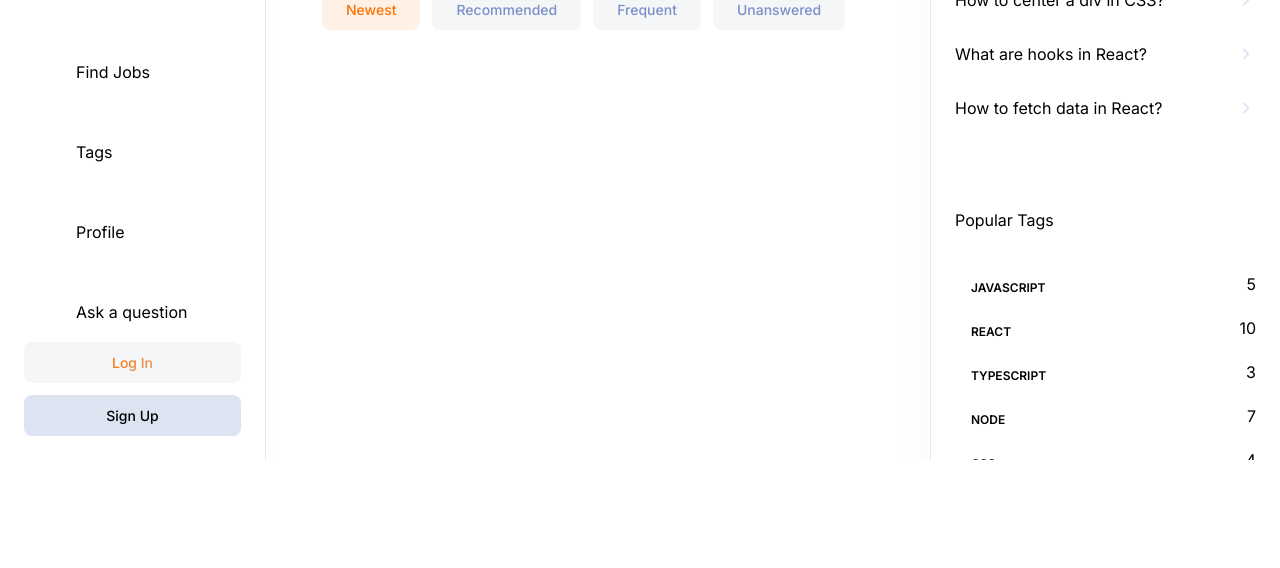
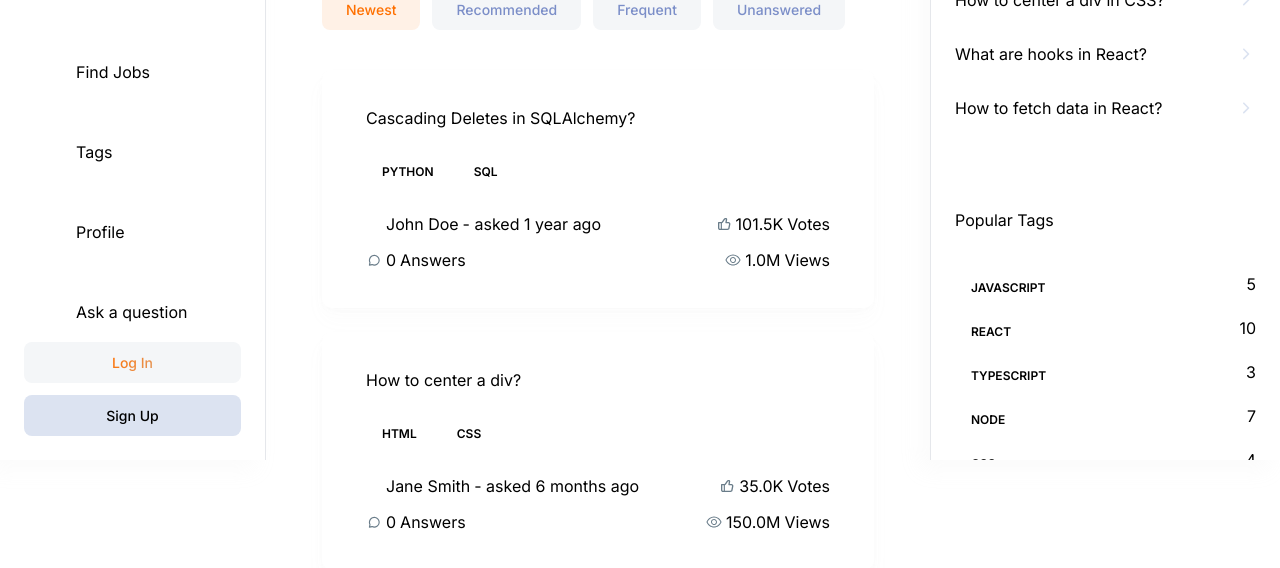
Before and after one commit to Chandra-359/dev_overflow, a Next.js app: page / in a window 1280 px wide. Shown: the part 340-908 px from the top of the page. Before the commit the page ends 800 px from the top, so only its background shows below. Built offline with nearby package versions, Linux system fonts and the light colour scheme; no server answers.

Commit message:
Add question cards and filters to home page

```diff
--- a/app/(root)/(home)/page.tsx
+++ b/app/(root)/(home)/page.tsx
@@ -4,6 +4,39 @@ import LocalSearch from "@/components/shared/search/LocalSearch";
 import Filter from "@/components/Filter";
 import { HomePageFilters } from "@/constants/filters";
 import HomeFilters from "@/components/home/HomeFilters";
+import QuestionCard from "@/components/shared/card/QuestionCard";
+import NoResult from "@/components/shared/NoResult";
+
+const questions = [
+  {
+    _id: "1",
+    title: "Cascading Deletes in SQLAlchemy?",
+    tags: [
+      { _id: "1", name: "python" },
+      { _id: "2", name: "sql" },
+    ],
+    author: { _id: "1", name: "John Doe", picture: "john.jpg" },
+    upvotes: 101506,
+    views: 1000007,
+    answers: [],
+    createdAt: new Date("2022-12-01T12:00:00.000Z"),
+  },
+  {
+    _id: "2",
+    title: "How to center a div?",
+    tags: [
+      { _id: "3", name: "html" },
+      { _id: "4", name: "css" },
+    ],
+    author: { _id: "2", name: "Jane Smith", picture: "jane.jpg" },
+    upvotes: 35001,
+    views: 150000002,
+    answers: [],
+    createdAt: new Date("2023-09-02T10:30:00.000Z"),
+  },
+];
+
+
 
 export default function Home() {
   return (
@@ -35,7 +68,32 @@ export default function Home() {
         />
       </div>
 
-      <HomeFilters/>
+      <HomeFilters />
+
+      <div className="mt-10 flex w-full flex-col gap-6">
+        {questions.length > 0 ? (
+          questions.map((question) => (
+            <QuestionCard
+              key={question._id}
+              _id={question._id}
+              title={question.title}
+              tags={question.tags}
+              author={question.author}
+              answers={question.answers}
+              upvotes={question.upvotes}
+              views={question.views}
+              createdAt={question.createdAt}
+            />
+          ))
+        ) : (
+          <NoResult
+            title="There's no question to show"
+            description="Be the first to break the silence! 🚀 Ask a Question and kickstart the discussion. our query could be the next big thing others learn from. Get involved! 💡"
+            link="/ask-question"
+            linkTitle="Ask a question"
+          />
+        )}
+      </div>
     </>
   );
 }
--- a/components/home/HomeFilters.tsx
+++ b/components/home/HomeFilters.tsx
@@ -1,21 +1,23 @@
 "use client";
-import React from 'react'
+import React from "react";
 import { HomePageFilters } from "@/constants/filters";
-import {Button} from "@/components/ui/button";
-
+import { Button } from "@/components/ui/button";
 
 const HomeFilters = () => {
-    const active ='newest'
+  const active = "newest";
   return (
-    <div className='mt-10 flex-wrap gap-3 md:flex'>
-        {HomePageFilters.map((filter) => (
-            <Button key={filter.value} onCLick={()=>{}}
-            className={`body-medium rounded-lg px-6 py-3 capitalize shadow-none ${active === filter.value ? 'bg-primary-100 text-primary-500' : 'bg-light-800 text-light-500'}`}>
-                {filter.name}
-            </Button>
-        ))}
+    <div className="mt-10 flex flex-wrap gap-3 max-md:hidden">
+      {HomePageFilters.map((filter) => (
+        <Button
+          key={filter.value}
+          // onCLick={() => {}}
+          className={`body-medium rounded-lg px-6 py-3 capitalize shadow-none ${active === filter.value ? "bg-primary-100 text-primary-500" : "bg-light-800 text-light-500"}`}
+        >
+          {filter.name}
+        </Button>
+      ))}
     </div>
-  )
-}
+  );
+};
 
-export default HomeFilters
+export default HomeFilters;
--- a/components/shared/InfoTags.tsx
+++ b/components/shared/InfoTags.tsx
@@ -3,10 +3,10 @@ import Link from "next/link";
 import { Badge } from "@/components/ui/badge";
 
 interface TagProps {
-  _id: number;
+  _id: string;
   name: string;
-  totalQuestions: number;
-  showCount: boolean;
+  totalQuestions?: number;
+  showCount?: boolean;
 }
 
 const InfoTags = ({ _id, name, totalQuestions, showCount }: TagProps) => {
--- /dev/null
+++ b/components/shared/Metric.tsx
@@ -0,0 +1,57 @@
+import Image from "next/image";
+import Link from "next/link";
+import React from "react";
+
+interface MetricProps {
+  imgUrl: string;
+  alt: string;
+  value: string | number;
+  title: string;
+  href?: string;
+  textStyles?: string;
+  isAuthor?: boolean;
+}
+
+const Metric = ({
+  imgUrl,
+  alt,
+  value,
+  title,
+  href,
+  textStyles,
+  isAuthor,
+}: MetricProps) => {
+  const metricContent = (
+    <>
+      <Image
+        src={imgUrl}
+        width={16}
+        height={16}
+        alt={alt}
+        className={`object-contain ${href ? "rounded-full" : ""}`}
+      />
+      <p className={`${textStyles} flex items-center gap-1`}>
+        {value}
+        <span
+          className={`small-regular line-clamp-1 ${
+            isAuthor ? "max-sm:hidden" : ""
+          }`}
+        >
+          {title}
+        </span>
+      </p>
+    </>
+  );
+
+  if (href) {
+    return (
+      <Link href={href} className="flex-center gap-1">
+        {metricContent}
+      </Link>
+    );
+  }
+
+  return <div className="flex-center flex-wrap gap-1">{metricContent}</div>;
+};
+
+export default Metric;
--- /dev/null
+++ b/components/shared/NoResult.tsx
@@ -0,0 +1,47 @@
+import React from "react";
+import Image from "next/image";
+import Link from "next/link";
+import { Button } from "@/components/ui/button";
+
+interface Props {
+  title: string;
+  description: string;
+  link: string;
+  linkTitle: string;
+}
+
+const NoResult = ({ title, description, link, linkTitle }: Props) => {
+  return (
+    <div className="mt-10 flex w-full flex-col items-center justify-center">
+      <Image
+        src="/assets/images/light-illustration.png"
+        alt="No result illustration"
+        width={270}
+        height={200}
+        className="block object-contain dark:hidden"
+      />
+      <Image
+        src="/assets/images/dark-illustration.png"
+        alt="No result illustration"
+        width={270}
+        height={200}
+        className="hidden object-contain dark:flex"
+      />
+      <h2 className="h2-bold text-dark200_light900 mt-8">{title}</h2>
+      <p className="body-regular text-dark500_light700 my-3.5 max-w-md text-center">
+        {description}
+      </p>
+      <Link href={link}>
+        <Button
+          className="paragraph-medium mt-5 min-h-[46px]
+          rounded-lg bg-primary-500 px-4 py-3 text-light-900
+          hover:bg-primary-500 dark:bg-primary-500 dark:text-light-900"
+        >
+          {linkTitle}
+        </Button>
+      </Link>
+    </div>
+  );
+};
+
+export default NoResult;
--- /dev/null
+++ b/components/shared/card/QuestionCard.tsx
@@ -0,0 +1,90 @@
+import Link from "next/link";
+import React from "react";
+import Metric from "@/components/shared/Metric"
+import { formatAndDivideNumber, getTimestamp } from "@/lib/utils";
+import InfoTags from "../InfoTags";
+
+interface QuestionProps {
+  _id: string;
+  title: string;
+  tags: { _id: string; name: string }[];
+  author: { _id: string; name: string; picture: string };
+  upvotes: number;
+  views: number;
+  answers: Array<object>;
+  createdAt: Date;
+}
+
+const QuestionCard = ({
+  _id,
+  title,
+  tags,
+  author,
+  upvotes,
+  views,
+  answers,
+  createdAt,
+}: QuestionProps) => {
+  return (
+    <div className="card-wrapper rounded-[10px] p-9 sm:px-11">
+    <div className="flex flex-col-reverse items-start justify-between gap-5 sm:flex-row">
+      <div>
+        <span
+          className="subtle-regular text-dark400_light700
+        line-clamp-1 flex sm:hidden"
+        >
+          {getTimestamp(createdAt)}
+        </span>
+        <Link href={`/question/${_id}`}>
+          <h3
+            className="sm:h3-semibold base-semibold
+        text-dark200_light900 line-clamp-1 flex-1"
+          >
+            {title}
+          </h3>
+        </Link>
+      </div>
+    </div>
+    <div className="mt-3.5 flex flex-wrap gap-2">
+      {tags.map((tag) => (
+        <InfoTags key={tag._id} _id={tag._id} name={tag.name} />
+      ))}
+    </div>
+
+    <div className="flex-between mt-6 w-full flex-wrap gap-3">
+      <Metric
+        imgUrl="/assets/icons/avatar.svg"
+        alt="User"
+        value={author.name}
+        title={` - asked ${getTimestamp(createdAt)}`}
+        href={`/profile/${author._id}`}
+        isAuthor
+        textStyles="body-medium text-dark400_light700"
+      />
+      <Metric
+        imgUrl="/assets/icons/like.svg"
+        alt="Upvotes"
+        value={formatAndDivideNumber(upvotes)}
+        title=" Votes"
+        textStyles="small-medium text-dark400_light800"
+      />
+      <Metric
+        imgUrl="/assets/icons/message.svg"
+        alt="message"
+        value={formatAndDivideNumber(answers.length)}
+        title=" Answers"
+        textStyles="small-medium text-dark400_light800"
+      />
+      <Metric
+        imgUrl="/assets/icons/eye.svg"
+        alt="eye"
+        value={formatAndDivideNumber(views)}
+        title=" Views"
+        textStyles="small-medium text-dark400_light800"
+      />
+    </div>
+  </div>
+  );
+};
+
+export default QuestionCard;
--- a/components/shared/navbar/RightSideBar.tsx
+++ b/components/shared/navbar/RightSideBar.tsx
@@ -5,19 +5,19 @@ import InfoTags from "@/components/shared/InfoTags";
 
 const RightSideBar = () => {
   const questions = [
-    { _id: 1, title: "How to improve web performance?" },
-    { _id: 2, title: "What's new in React 18?" },
-    { _id: 3, title: "How to center a div in CSS?" },
-    { _id: 4, title: "What are hooks in React?" },
-    { _id: 5, title: "How to fetch data in React?" },
+    { _id: "1", title: "How to improve web performance?" },
+    { _id: "2", title: "What's new in React 18?" },
+    { _id: "3", title: "How to center a div in CSS?" },
+    { _id: "4", title: "What are hooks in React?" },
+    { _id: "5", title: "How to fetch data in React?" },
   ];
 
   const tags = [
-    { _id: 1, name: "JavaScript", totalQuestions: 5 },
-    { _id: 2, name: "React", totalQuestions: 10 },
-    { _id: 3, name: "TypeScript", totalQuestions: 3 },
-    { _id: 4, name: "Node", totalQuestions: 7 },
-    { _id: 5, name: "CSS", totalQuestions: 4 },
+    { _id: "1", name: "JavaScript", totalQuestions: 5 },
+    { _id: "2", name: "React", totalQuestions: 10 },
+    { _id: "3", name: "TypeScript", totalQuestions: 3 },
+    { _id: "4", name: "Node", totalQuestions: 7 },
+    { _id: "5", name: "CSS", totalQuestions: 4 },
   ];
 
   return (
--- a/lib/utils.ts
+++ b/lib/utils.ts
@@ -1,6 +1,53 @@
-import { type ClassValue, clsx } from "clsx"
-import { twMerge } from "tailwind-merge"
+import { type ClassValue, clsx } from "clsx";
+import { twMerge } from "tailwind-merge";
 
 export function cn(...inputs: ClassValue[]) {
-  return twMerge(clsx(inputs))
+  return twMerge(clsx(inputs));
 }
+
+export const getTimestamp = (createdAt: Date): string => {
+  const now = new Date();
+  const timeDifference = now.getTime() - createdAt.getTime();
+
+  const minute = 60 * 1000;
+  const hour = minute * 60;
+  const day = hour * 24;
+  const week = day * 7;
+  const month = day * 30;
+  const year = day * 365;
+
+  if (timeDifference < minute) {
+    const seconds = Math.floor(timeDifference / 1000);
+    return `${seconds} second${seconds !== 1 ? "s" : ""} ago`;
+  } else if (timeDifference < hour) {
+    const minutes = Math.floor(timeDifference / minute);
+    return `${minutes} minute${minutes !== 1 ? "s" : ""} ago`;
+  } else if (timeDifference < day) {
+    const hours = Math.floor(timeDifference / hour);
+    return `${hours} hour${hours !== 1 ? "s" : ""} ago`;
+  } else if (timeDifference < week) {
+    const days = Math.floor(timeDifference / day);
+    return `${days} day${days !== 1 ? "s" : ""} ago`;
+  } else if (timeDifference < month) {
+    const weeks = Math.floor(timeDifference / week);
+    return `${weeks} week${weeks !== 1 ? "s" : ""} ago`;
+  } else if (timeDifference < year) {
+    const months = Math.floor(timeDifference / month);
+    return `${months} month${months !== 1 ? "s" : ""} ago`;
+  } else {
+    const years = Math.floor(timeDifference / year);
+    return `${years} year${years !== 1 ? "s" : ""} ago`;
+  }
+};
+
+export const formatAndDivideNumber = (number: number): string => {
+  if (number >= 1000000) {
+    const millions = (number / 1000000).toFixed(1);
+    return `${millions}M`;
+  } else if (number >= 1000) {
+    const thousands = (number / 1000).toFixed(1);
+    return `${thousands}K`;
+  } else {
+    return `${number}`;
+  }
+};
```
